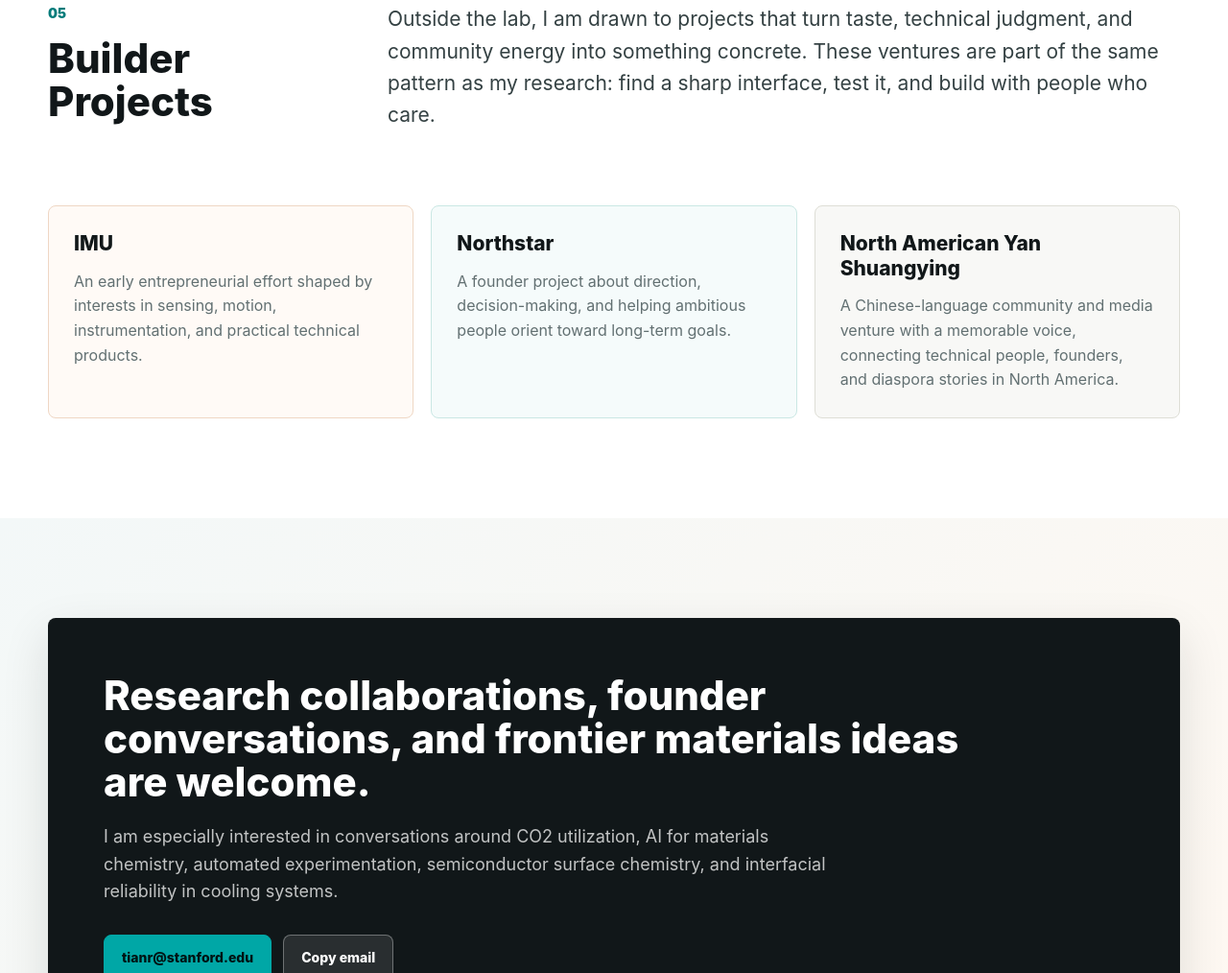
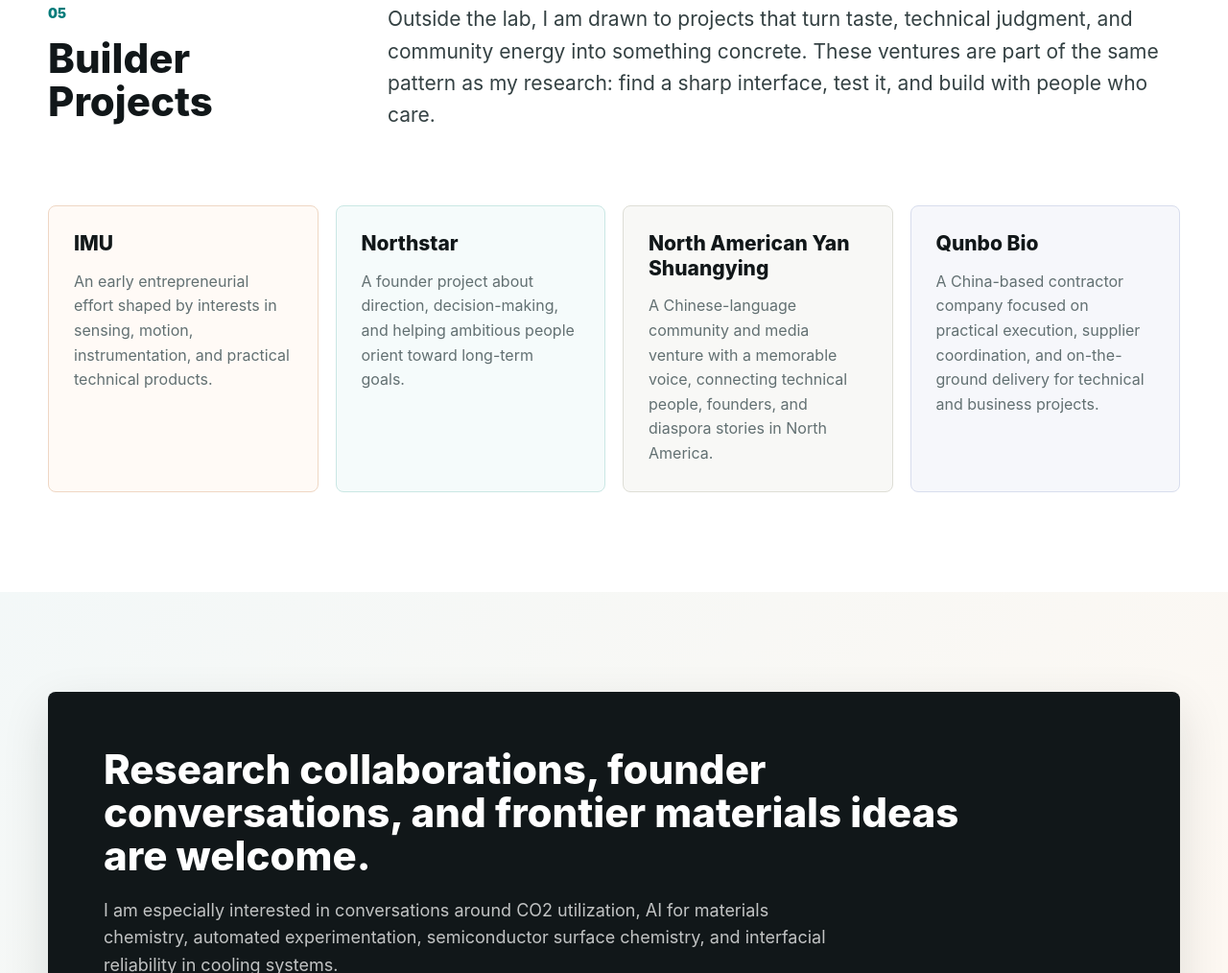
Before and after one commit to rentianrt/rentianrt.github.io, a plain HTML site: page index.html in a window 1280 px wide. Shown: the part 4417-5431 px from the top of the page at 96% size. Drawn offline with Linux system fonts and the light colour scheme.

Commit message:
Add Qunbo Bio builder project

```diff
--- a/index.html
+++ b/index.html
@@ -425,6 +425,13 @@
               connecting technical people, founders, and diaspora stories in North America.
             </p>
           </article>
+          <article class="venture-card">
+            <h3>Qunbo Bio</h3>
+            <p>
+              A China-based contractor company focused on practical execution, supplier
+              coordination, and on-the-ground delivery for technical and business projects.
+            </p>
+          </article>
         </div>
       </section>
 
--- a/styles.css
+++ b/styles.css
@@ -458,9 +458,16 @@ h2 {
   display: grid;
   width: 100%;
   max-width: var(--max);
-  grid-template-columns: repeat(3, 1fr);
   gap: 18px;
   margin: 58px auto 0;
+}
+
+.focus-grid {
+  grid-template-columns: repeat(3, 1fr);
+}
+
+.venture-grid {
+  grid-template-columns: repeat(4, 1fr);
 }
 
 .focus-card,
@@ -588,6 +595,11 @@ h2 {
 .venture-card:nth-child(3) {
   background: #f8f8f6;
   border-color: #deded6;
+}
+
+.venture-card:nth-child(4) {
+  background: #f6f7fb;
+  border-color: #d8dded;
 }
 
 .contact-panel {
```
